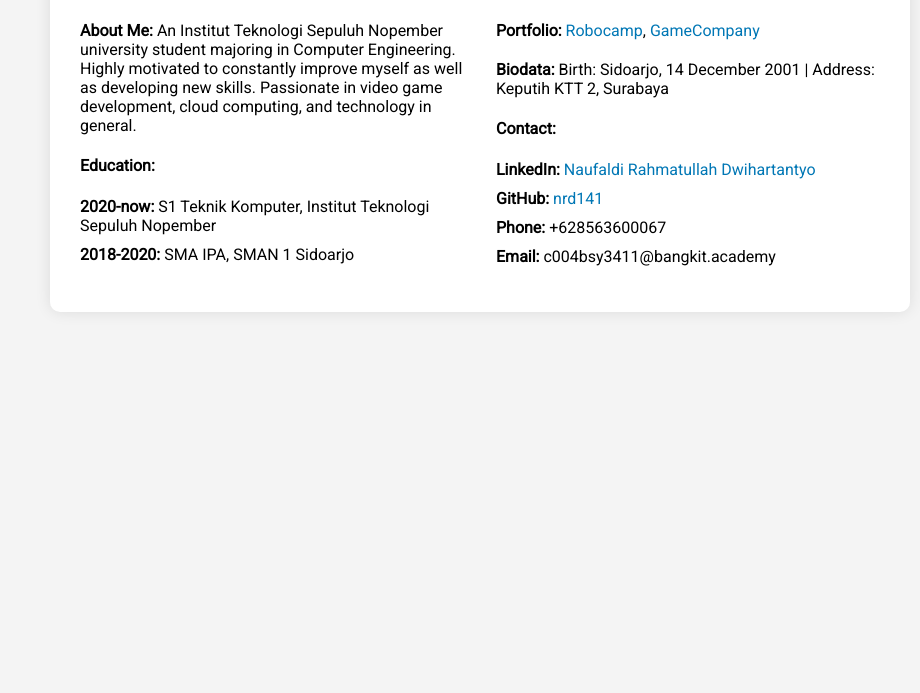
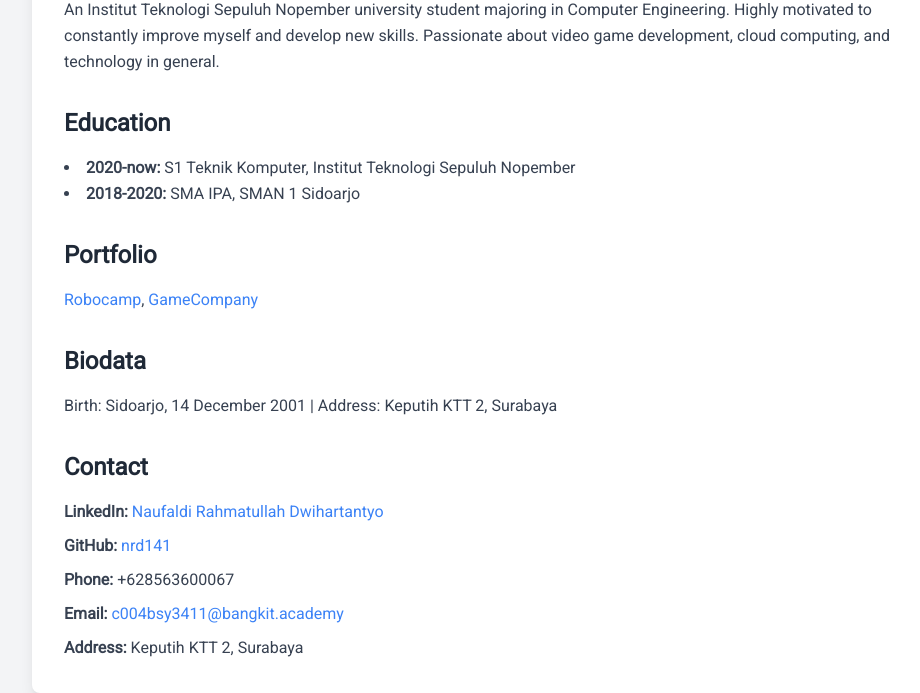
Before and after one commit to nrd141/nrd141.github.io, a plain HTML site: page index.html in a window 1280 px wide. Shown: the part 407-1100 px from the top of the page, without its empty margins (160-1080 px from the left). Before the commit the page ends 800 px from the top, so only its background shows below. Drawn offline with nearby package versions, Linux system fonts and the light colour scheme.

Commit message:
implement tailwind

```diff
--- a/index.html
+++ b/index.html
@@ -7,32 +7,68 @@
     <link rel="preconnect" href="https://fonts.googleapis.com">
     <link rel="preconnect" href="https://fonts.gstatic.com" crossorigin>
     <link href="https://fonts.googleapis.com/css2?family=Roboto&display=swap" rel="stylesheet">
-    <link rel="stylesheet" href="styles.css">
+    <link href="https://cdn.jsdelivr.net/npm/tailwindcss@2.2.19/dist/tailwind.min.css" rel="stylesheet">
+    <style>
+        body {
+            font-family: 'Roboto', sans-serif;
+        }
+        @keyframes fadeIn {
+            from {
+                opacity: 0;
+            }
+            to {
+                opacity: 1;
+            }
+        }
+        .animate-fadeIn {
+            animation: fadeIn 2s forwards 0.5s;
+        }
+    </style>
 </head>
-<body>
-    <div class="cv-container">
-        <img src="pp.jpg" alt="Foto Profil" class="profile-pic">
-        <h1>Naufaldi Rahmatullah Dwihartantyo</h1>
-        <div class="content-wrapper">
-        <div class="left-side">
-            <p><strong>About Me:</strong> An Institut Teknologi Sepuluh Nopember university student majoring in Computer Engineering. Highly motivated to constantly improve myself as well as developing new skills. Passionate in video game development, cloud computing, and technology in general.</p>
-            <h4>Education:</h4>
-            <ul>
-                <li><strong>2020-now:</strong> S1 Teknik Komputer, Institut Teknologi Sepuluh Nopember</li>
-                <li><strong>2018-2020:</strong> SMA IPA, SMAN 1 Sidoarjo</li>
-            </ul>
+<body class="bg-gray-100 flex items-center justify-center min-h-screen">
+    <div class="bg-white shadow-lg rounded-lg overflow-hidden animate-fadeIn max-w-4xl w-full">
+        <div class="bg-gradient-to-r from-blue-500 to-teal-400 p-6">
+            <div class="flex items-center justify-center">
+                <img src="pp.jpg" alt="Foto Profil" class="w-40 h-40 rounded-full border-4 border-white shadow-lg">
+            </div>
+            <div class="text-center mt-4">
+                <h1 class="text-4xl font-bold text-white">Naufaldi Rahmatullah Dwihartantyo</h1>
+                <p class="text-white text-lg mt-2">Computer Engineering Student at Institut Teknologi Sepuluh Nopember</p>
+            </div>
         </div>
-        <div class="right-side">
-            <p><strong>Portfolio:</strong> <a href="portfolio/Robocamp-App/robocamp.html" target="_blank">Robocamp</a>, <a href="portfolio/BootstrapWeb/index.html" target="_blank">GameCompany</a></p>
-            <p><strong>Biodata:</strong> Birth: Sidoarjo, 14 December 2001 | Address: Keputih KTT 2, Surabaya</p>
-            <h4>Contact:</h4>
-            <ul>
-                <li><strong>LinkedIn:</strong> <a href="https://www.linkedin.com/in/naufaldird/" target="_blank">Naufaldi Rahmatullah Dwihartantyo</a></li>
-                <li><strong>GitHub:</strong> <a href="https://www.github.com/nrd141/" target="_blank">nrd141</a></li>
-                <li><strong>Phone:</strong> +628563600067</li>
-                <li><strong>Email:</strong> c004bsy3411@bangkit.academy</li>
-            </ul>
-        </div>
+        <div class="p-8">
+            <div class="mt-6">
+                <h2 class="text-2xl font-semibold text-gray-800 mb-4">About Me</h2>
+                <p class="text-gray-700 leading-relaxed">An Institut Teknologi Sepuluh Nopember university student majoring in Computer Engineering. Highly motivated to constantly improve myself and develop new skills. Passionate about video game development, cloud computing, and technology in general.</p>
+            </div>
+            <div class="mt-8">
+                <h2 class="text-2xl font-semibold text-gray-800 mb-4">Education</h2>
+                <ul class="list-disc list-inside text-gray-700 leading-relaxed">
+                    <li><strong>2020-now:</strong> S1 Teknik Komputer, Institut Teknologi Sepuluh Nopember</li>
+                    <li><strong>2018-2020:</strong> SMA IPA, SMAN 1 Sidoarjo</li>
+                </ul>
+            </div>
+            <div class="mt-8">
+                <h2 class="text-2xl font-semibold text-gray-800 mb-4">Portfolio</h2>
+                <p class="text-gray-700 leading-relaxed">
+                    <a href="portfolio/Robocamp-App/robocamp.html" target="_blank" class="text-blue-500 hover:underline">Robocamp</a>,
+                    <a href="portfolio/BootstrapWeb/index.html" target="_blank" class="text-blue-500 hover:underline">GameCompany</a>
+                </p>
+            </div>
+            <div class="mt-8">
+                <h2 class="text-2xl font-semibold text-gray-800 mb-4">Biodata</h2>
+                <p class="text-gray-700 leading-relaxed">Birth: Sidoarjo, 14 December 2001 | Address: Keputih KTT 2, Surabaya</p>
+            </div>
+            <div class="mt-8">
+                <h2 class="text-2xl font-semibold text-gray-800 mb-4">Contact</h2>
+                <ul class="text-gray-700 leading-relaxed">
+                    <li class="mb-2"><strong>LinkedIn:</strong> <a href="https://www.linkedin.com/in/naufaldird/" target="_blank" class="text-blue-500 hover:underline">Naufaldi Rahmatullah Dwihartantyo</a></li>
+                    <li class="mb-2"><strong>GitHub:</strong> <a href="https://www.github.com/nrd141/" target="_blank" class="text-blue-500 hover:underline">nrd141</a></li>
+                    <li class="mb-2"><strong>Phone:</strong> +628563600067</li>
+                    <li class="mb-2"><strong>Email:</strong> <a href="mailto:c004bsy3411@bangkit.academy" class="text-blue-500 hover:underline">c004bsy3411@bangkit.academy</a></li>
+                    <li><strong>Address:</strong> Keputih KTT 2, Surabaya</li>
+                </ul>
+            </div>
         </div>
     </div>
 </body>
--- a/styles.css
+++ /dev/null
@@ -1,87 +0,0 @@
-@import url('https://fonts.googleapis.com/css2?family=Roboto&display=swap');
-
-body {
-    font-family: Roboto, sans-serif;
-    margin: 0;
-    padding: 0;
-    height: 100vh;
-    display: flex;
-    justify-content: center;
-    align-items: center;
-    background-color: #f4f4f4;
-}
-
-.cv-container {
-    display: flex;
-    flex-direction: column;
-    align-items: center;
-    background-color: #fff;
-    padding: 30px;
-    border-radius: 10px;
-    box-shadow: 0 0 15px rgba(0, 0, 0, 0.1);
-    width: 80%;
-    max-width: 800px;
-    opacity: 0;
-    animation: fadeIn 2s forwards 0.5s;
-}
-
-.content-wrapper {
-    display: flex;
-    flex-direction: row;
-    justify-content: space-between;
-    width: 100%;
-}
-
-.left-side, .right-side {
-    width: 48%;
-}
-
-h1 {
-    color: #333;
-    text-align: center;
-}
-
-p {
-    margin-bottom: 20px;
-}
-
-ul {
-    list-style-type: none;
-    padding: 0;
-}
-
-li {
-    margin-bottom: 10px;
-}
-
-a {
-    color: #0077b5;
-    text-decoration: none;
-    transition: color 0.3s ease;
-}
-
-a:hover {
-    color: #003c5c;
-}
-
-
-@keyframes fadeIn {
-    from {
-        opacity: 0;
-    }
-    to {
-        opacity: 1;
-    }
-}
-
-.fade-in {
-    animation: fadeIn 1s ease-in-out forwards;
-}
-
-.profile-pic {
-    width: 200px;
-    height: 200px;
-    border-radius: 50%;
-    display: block;
-    margin: 0 auto 20px auto;
-}
```
